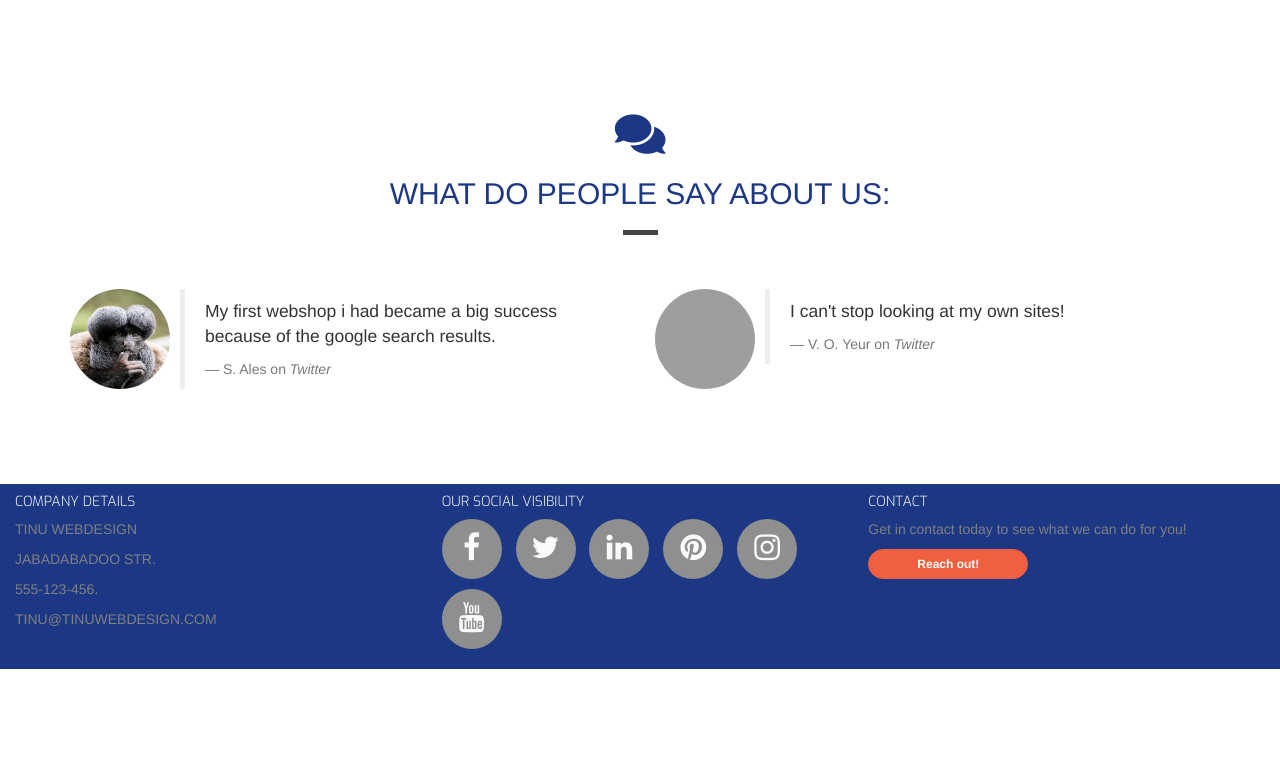
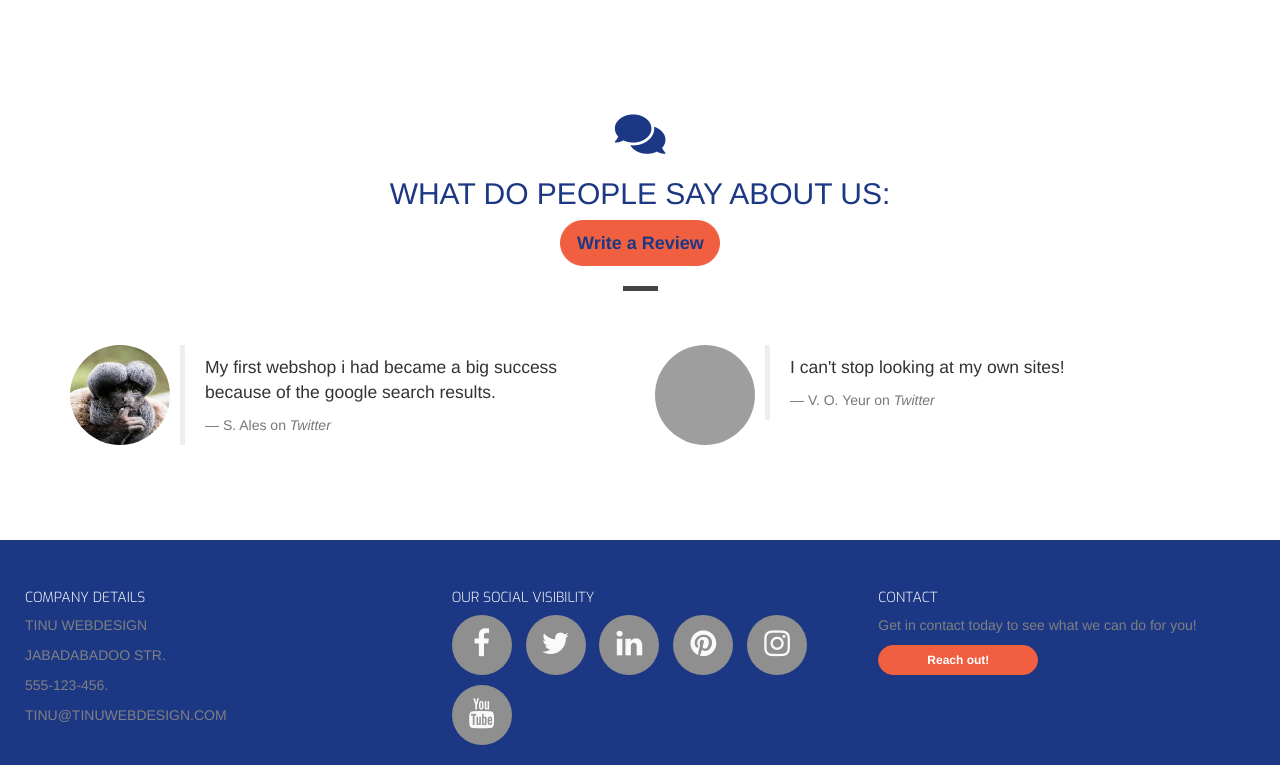
Before and after one commit to Code-Institute-Submissions/msp-webdesign, a plain HTML site: page index.html in a window 1280 px wide. Shown: the part 1417-2182 px from the top of the page. Before the commit the page ends 2086 px from the top, so only its background shows below. Drawn offline with nearby package versions, Linux system fonts and the light colour scheme; grey boxes are pictures that could not be loaded.

Commit message:
final design

```diff
--- a/assets/css/style.css
+++ b/assets/css/style.css
@@ -214,6 +214,7 @@
 
 .Company-Info{
     margin-bottom: 20px;
+    padding-left: 10px;
     display: block;
     clear: both;
 }
@@ -221,6 +222,11 @@
 #footer-details{
     background-color:#1c3784;
     color:grey;
+}
+
+.extra-margin{
+    margin-top: 40px;
+    padding-left: 25px;
 }
 
 .social-links li a i {
--- a/index.html
+++ b/index.html
@@ -3,6 +3,7 @@
 
 <head>
     <meta name="viewport" content="width=device-width, initial-scale=1.0">
+    <link rel="icon" href="/assets/images/logo.png">
     <title>Tinu Webdisgn | Improve your presence on the internet</title>
     <link rel="stylesheet" href="https://maxcdn.bootstrapcdn.com/bootstrap/3.3.7/css/bootstrap.min.css">
     <link rel="stylesheet" href="https://use.fontawesome.com/releases/v5.3.1/css/all.css" integrity="sha384-mzrmE5qonljUremFsqc01SB46JvROS7bZs3IO2EmfFsd15uHvIt+Y8vEf7N7fWAU" crossorigin="anonymous">
@@ -125,6 +126,7 @@
                     <div class="col-xs-12">
                         <div class="page-header">
                             <a target="_blank" href="https://www.feedbackcompany.com/"><i class="fas fa-comments"></i><h2 class="text-uppercase">What do people say about us:</h2></a>
+                            <a target="_blank" href="https://www.feedbackcompany.com/" class="btn btn-lg btn--cta btn--red">Write a Review</a>
                             <hr class="block-divider block-divider--short">
                         </div>
                     </div>
@@ -166,7 +168,7 @@
         <div id="footer-details" class="row">
             <div class="col-xs-12 col-sm-12 col-md-4 bg-color-personal-info section-column">
             <div class="row">
-                <div class="col-md-12">
+                <div class="col-md-12 extra-margin">
                     <h5 class="uppercase general-sub">Company Details</h5>
                 </div>
             </div>
@@ -178,7 +180,7 @@
             </div>
 
         </div>
-            <div class="col-sm-4">
+            <div class="col-sm-4  extra-margin">
                 <h5 class="uppercase general-sub">Our Social Visibility</h5>
                 <p class="inline-block">
                     <ul class="list-inline social-links">
@@ -193,7 +195,7 @@
 
                 </p>
             </div>
-            <div class="col-sm-4">
+            <div class="col-sm-4  extra-margin">
                 <h5 class="uppercase general-sub">Contact</h5>
                 <p class="inline-block">Get in contact today to see what we can do for you!</p>
                 <p><button class="btn btn-sm btn--cta btn--red" data-toggle='modal' data-target='#contactModal'>Reach out!</button></p>
```
Also changed, not shown: assets/images/logo.png (added), 1 other file.
